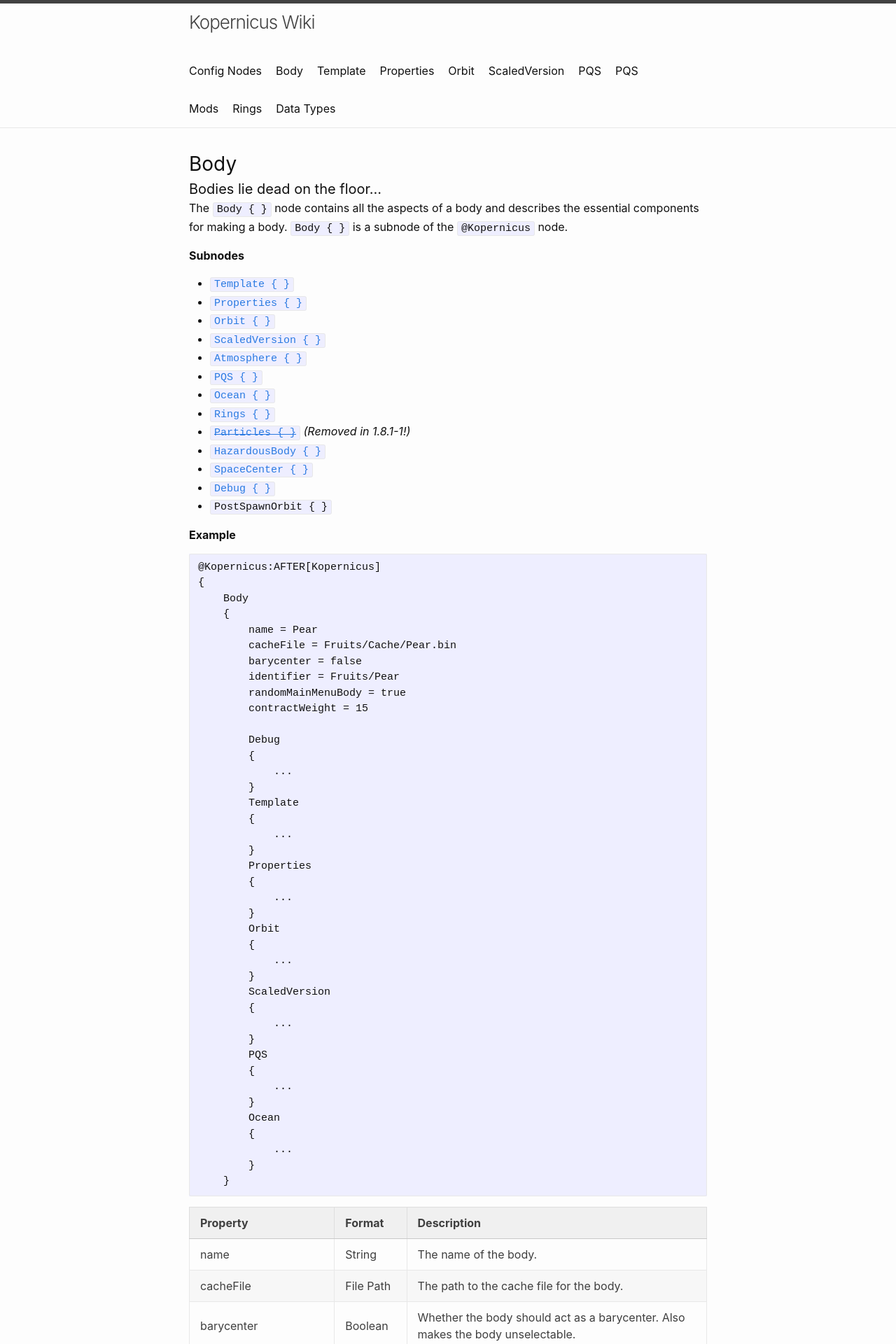
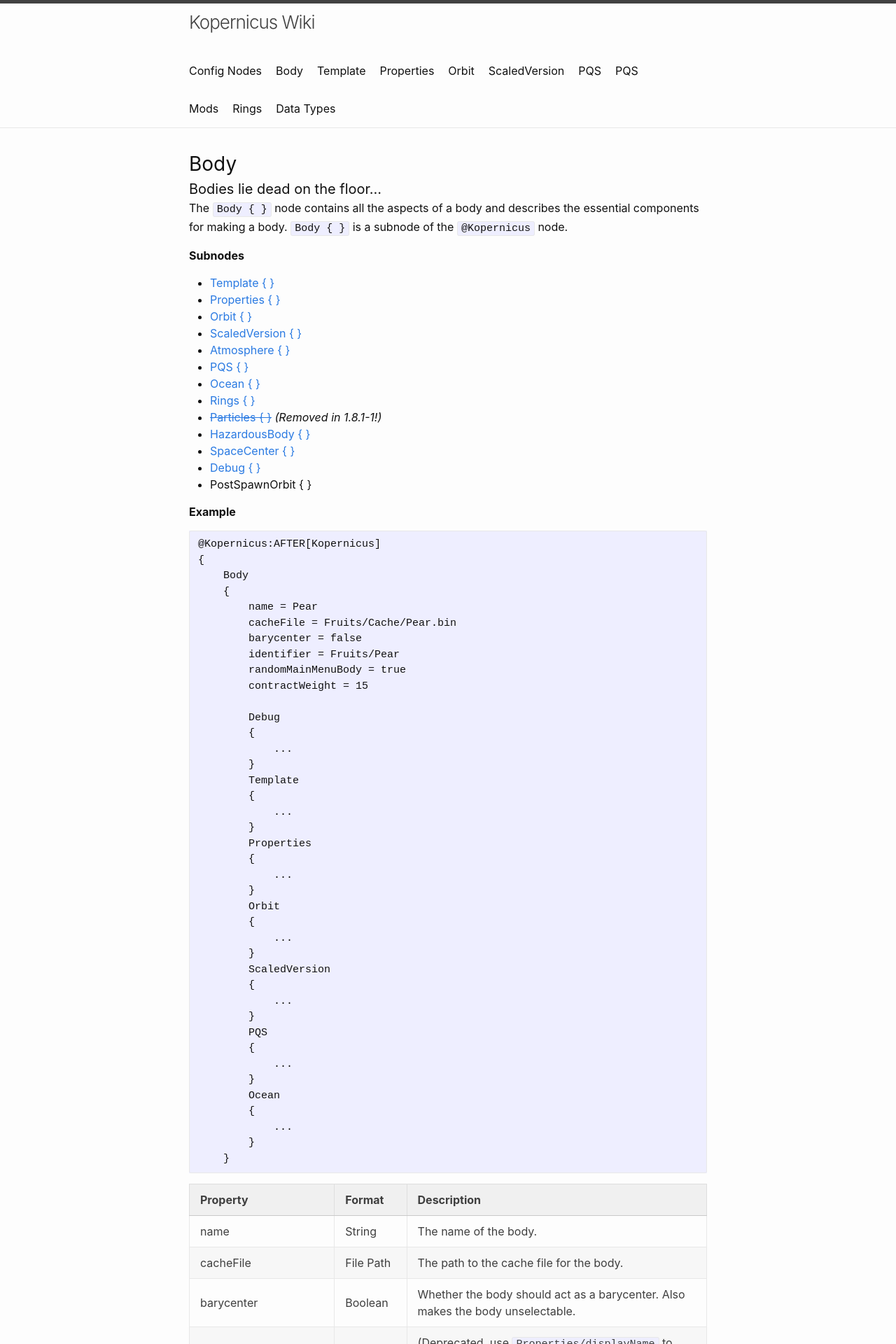
Before and after one commit to Kopernicus/wiki, a Jekyll site: the page built from main/Body.md, in a window 1280 px wide. Shown: the top 1920 px of the page at 70% size. Built offline with Jekyll 4.4.1, drawn with Linux system fonts in a browser that asks for light colours.

````diff
--- a/main/Body.md
+++ b/main/Body.md
@@ -7,19 +7,19 @@ subtitle: Bodies lie dead on the floor...
 The `Body { }` node contains all the aspects of a body and describes the essential components for making a body. `Body { }` is a subnode of the `@Kopernicus` node.
 
 **Subnodes**
-- [`Template { }`]({{ site.baseurl }}{% link main/Template.md %})
-- [`Properties { }`]({{ site.baseurl }}{% link main/Properties.md %})
-- [`Orbit { }`]({{ site.baseurl }}{% link main/Orbit.md %})
-- [`ScaledVersion { }`]({{ site.baseurl }}{% link main/ScaledVersion.md %})
-- [`Atmosphere { }`]({{ site.baseurl }}{% link main/Atmosphere.md %})
-- [`PQS { }`]({{ site.baseurl }}{% link main/PQS.md %})
-- [`Ocean { }`]({{ site.baseurl }}{% link main/Ocean.md %})
-- [`Rings { }`]({{ site.baseurl }}{% link main/Rings.md %})
-- [~~`Particles { }`~~]({{ site.baseurl }}{% link main/Particles.md %}) *(Removed in 1.8.1-1!)*
-- [`HazardousBody { }`]({{ site.baseurl }}{% link main/HazardousBody.md %})
-- [`SpaceCenter { }`]({{ site.baseurl }}{% link main/SpaceCenter.md %})
-- [`Debug { }`]({{ site.baseurl }}{% link main/Debug.md %})
-- `PostSpawnOrbit { }`
+- [Template { }]({{ site.baseurl }}{% link main/Template.md %})
+- [Properties { }]({{ site.baseurl }}{% link main/Properties.md %})
+- [Orbit { }]({{ site.baseurl }}{% link main/Orbit.md %})
+- [ScaledVersion { }]({{ site.baseurl }}{% link main/ScaledVersion.md %})
+- [Atmosphere { }]({{ site.baseurl }}{% link main/Atmosphere.md %})
+- [PQS { }]({{ site.baseurl }}{% link main/PQS.md %})
+- [Ocean { }]({{ site.baseurl }}{% link main/Ocean.md %})
+- [Rings { }]({{ site.baseurl }}{% link main/Rings.md %})
+- [~~Particles { }~~]({{ site.baseurl }}{% link main/Particles.md %}) *(Removed in 1.8.1-1!)*
+- [HazardousBody { }]({{ site.baseurl }}{% link main/HazardousBody.md %})
+- [SpaceCenter { }]({{ site.baseurl }}{% link main/SpaceCenter.md %})
+- [Debug { }]({{ site.baseurl }}{% link main/Debug.md %})
+- PostSpawnOrbit { }
 
 **Example**
 ```
````
